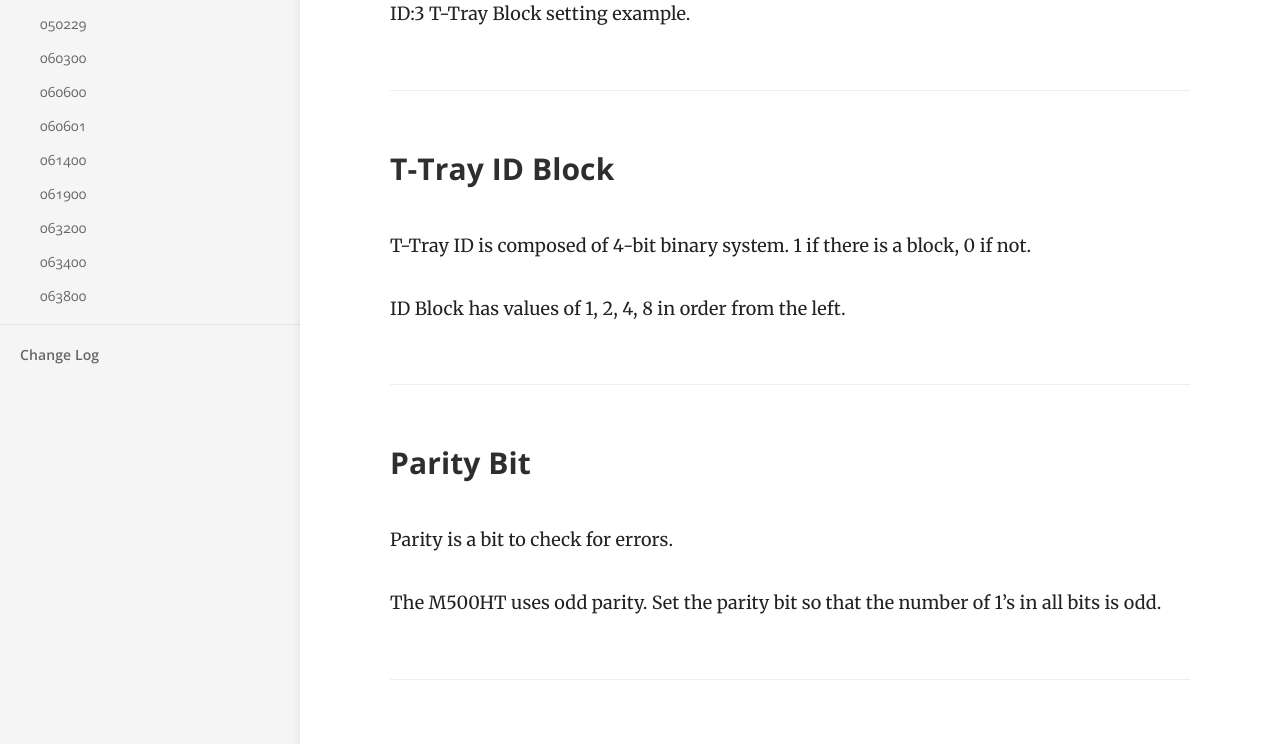
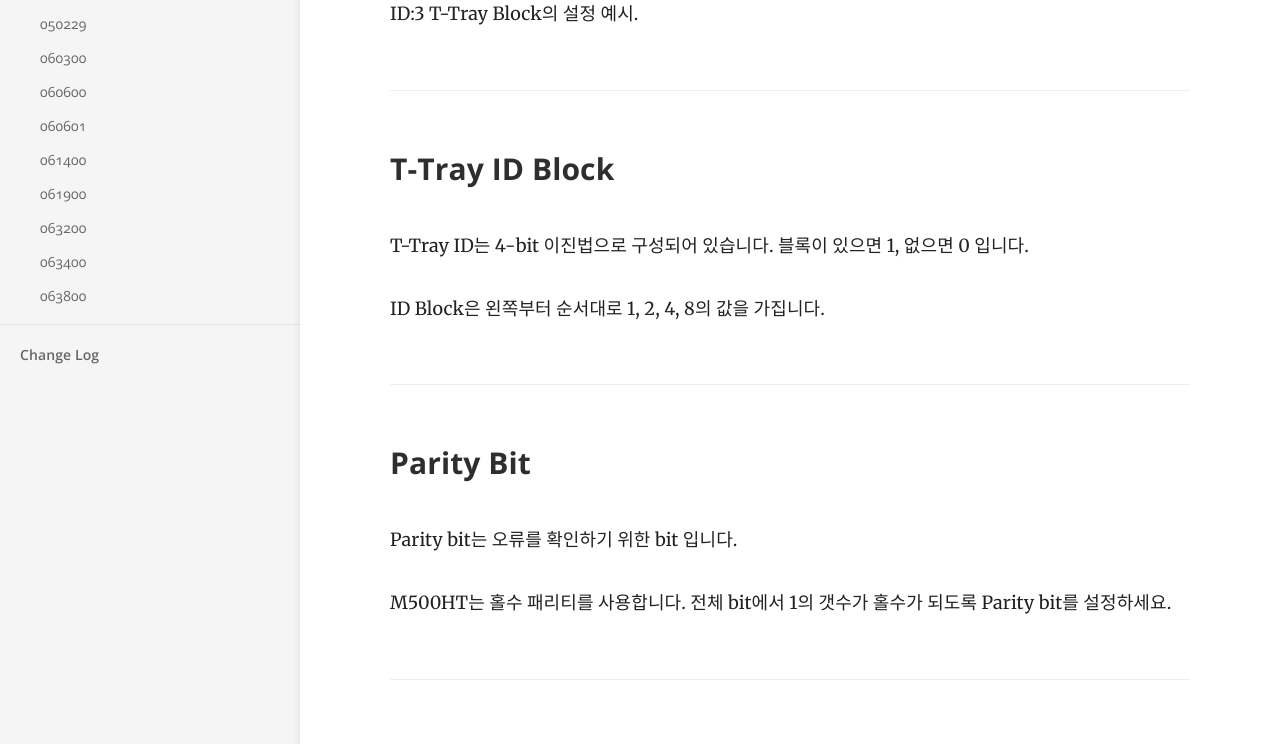
Before and after one commit to lte0609/ht_kr, a Jekyll site: the page built from _docs/1manual/tray-id.md, in a window 1280 px wide and 1400 px high. Shown: the part 566-1310 px from the top of the window. Built offline with Jekyll 4.4.1, drawn with Linux system fonts in a browser that asks for light colours.

Commit message:
Update tray-id.md

```diff
--- a/_docs/1manual/tray-id.md
+++ b/_docs/1manual/tray-id.md
@@ -8,21 +8,21 @@ order: 1
 
 ![id3](https://user-images.githubusercontent.com/85915538/125546900-944b81fc-0edd-48e1-82d2-cc63030ffeb6.png)
 
-ID:3 T-Tray Block setting example.
+ID:3 T-Tray Block의 설정 예시.
 
 
 ### **T-Tray ID Block**
 
-T-Tray ID is composed of 4-bit binary system. 1 if there is a block, 0 if not.
+T-Tray ID는 4-bit 이진법으로 구성되어 있습니다. 블록이 있으면 1, 없으면 0 입니다.
 
-ID Block has values of 1, 2, 4, 8 in order from the left.
+ID Block은 왼쪽부터 순서대로 1, 2, 4, 8의 값을 가집니다.
 
 
 ### **Parity Bit**
 
-Parity is a bit to check for errors.
+Parity bit는 오류를 확인하기 위한 bit 입니다.
 
-The M500HT uses odd parity. Set the parity bit so that the number of 1's in all bits is odd.
+M500HT는 홀수 패리티를 사용합니다. 전체 bit에서 1의 갯수가 홀수가 되도록 Parity bit를 설정하세요.
 
 
 ### **4-Bit Binary Table**
```
